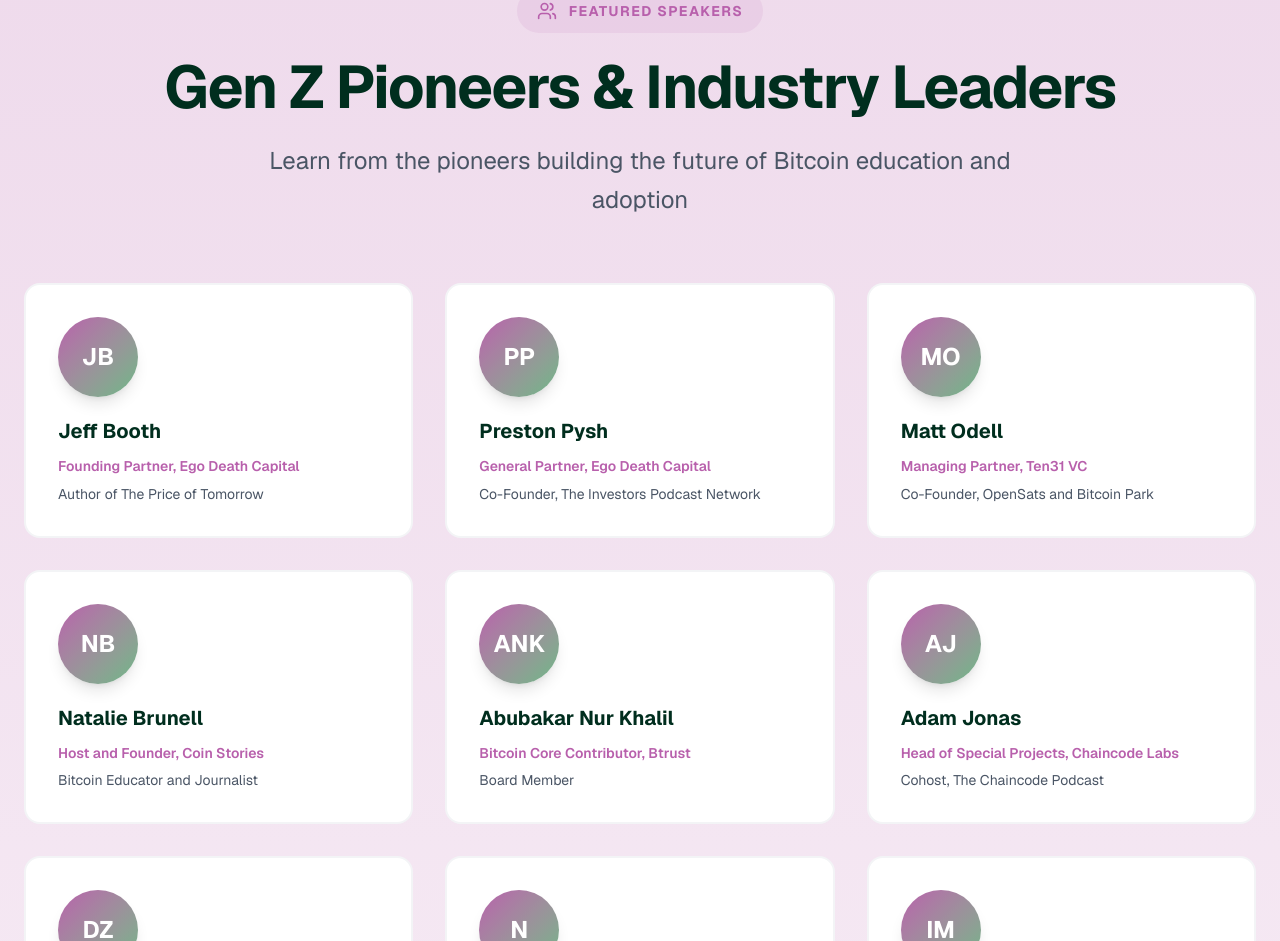
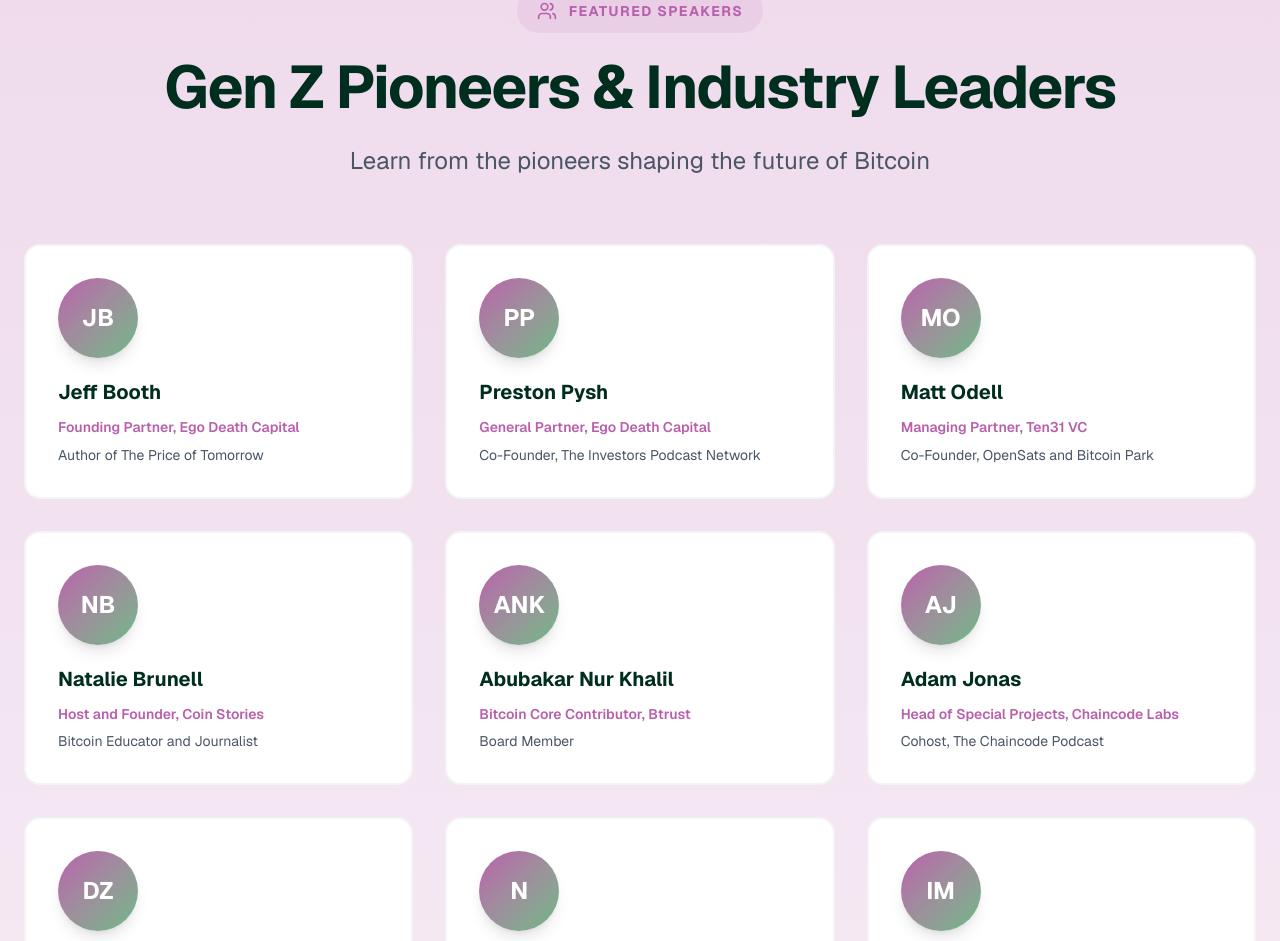
Before and after one commit to Rush0017/v0-unconference-page-build, a Next.js app: page / in a window 1280 px wide. Shown: the part 2336-3277 px from the top of the page. Built offline with nearby package versions, Linux system fonts and the light colour scheme.

Commit message:
feat: update speakers section description
Concisely change Bitcoin education text to future shaping.

Co-authored-by: null <144868452+Rush0017@users.noreply.github.com>

```diff
--- a/components/speakers-section.tsx
+++ b/components/speakers-section.tsx
@@ -149,7 +149,7 @@ export function SpeakersSection() {
           Gen Z Pioneers & Industry Leaders
         </h2>
         <p className="text-xl md:text-2xl text-gray-600 max-w-3xl mx-auto leading-relaxed font-normal">
-          Learn from the pioneers building the future of Bitcoin education and adoption
+          Learn from the pioneers shaping the future of Bitcoin
         </p>
       </div>
 
```
